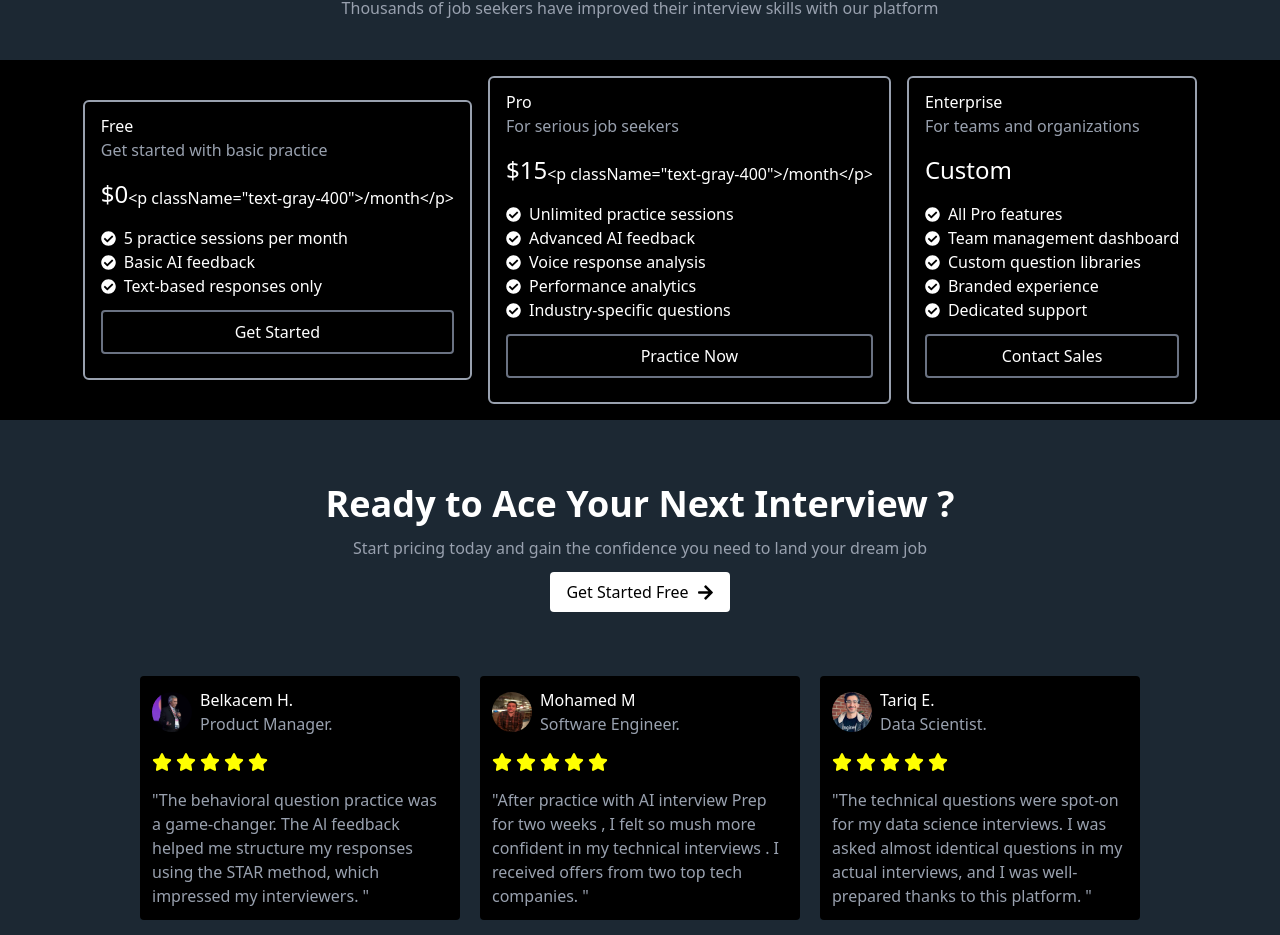
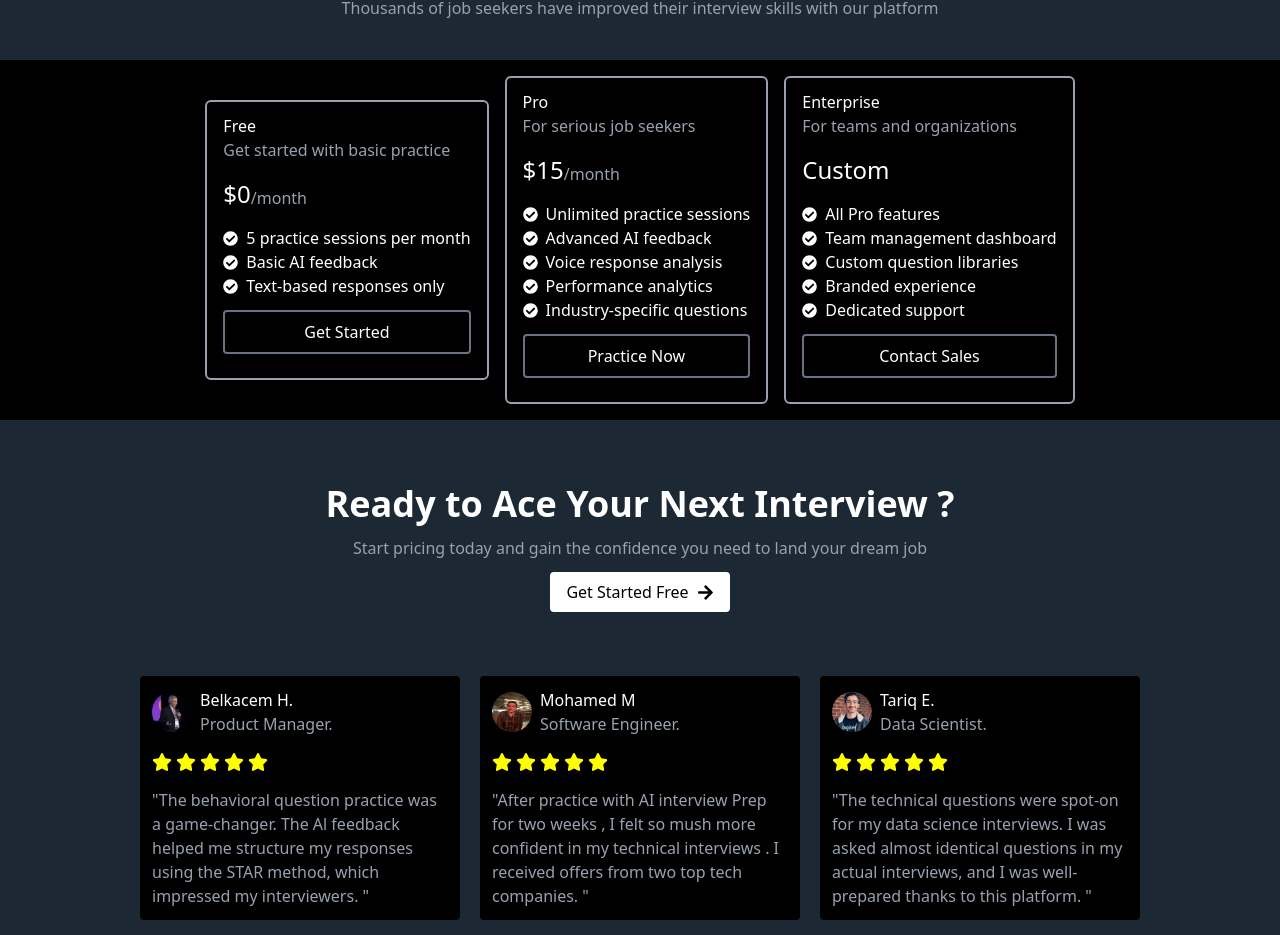
Before and after one commit to A-Moawad/AI-Interviewer-Front, a React (Vite) app: page / in a window 1280 px wide. Shown: the part 2015-2950 px from the top of the page. Built offline with nearby package versions, Linux system fonts and the light colour scheme.

Commit message:
update card and data files

```diff
--- a/src/pages/HomePage/components/Card.jsx
+++ b/src/pages/HomePage/components/Card.jsx
@@ -9,7 +9,7 @@ export default function Card({props}) {
       <p  className='text-gray-400'>{subTitle}</p>
       <div className='flex items-end py-4'>
       <h1 className='text-white text-2xl'>{title2}</h1>
-      {children}
+      {children && <p className="text-gray-400">{children}</p>}
       </div>
       {features.map(item => <p className="flex items-center text-white gap-2"><FaCheckCircle size='15'/>{item}</p>)}
       <button className='border-2 border-gray-500 w-full text-center py-2 rounded-sm my-3 hover:bg-white hover:text-black cursor-pointer'>{btn}</button>
--- a/src/pages/HomePage/data.js
+++ b/src/pages/HomePage/data.js
@@ -68,7 +68,7 @@ export const cardsUI = [
     btn: "Get Started",
     title2: "$0",
     subTitle: "Get started with basic practice",
-    children: '<p className="text-gray-400">/month</p>',
+    children: '/month',
     features: [
       "5 practice sessions per month",
       "Basic AI feedback",
@@ -80,7 +80,7 @@ export const cardsUI = [
     title2: "$15",
     btn: "Practice Now",
     subTitle: "For serious job seekers",
-    children: '<p className="text-gray-400">/month</p>',
+    children: '/month',
     features: [
       "Unlimited practice sessions",
       "Advanced AI feedback",
```
